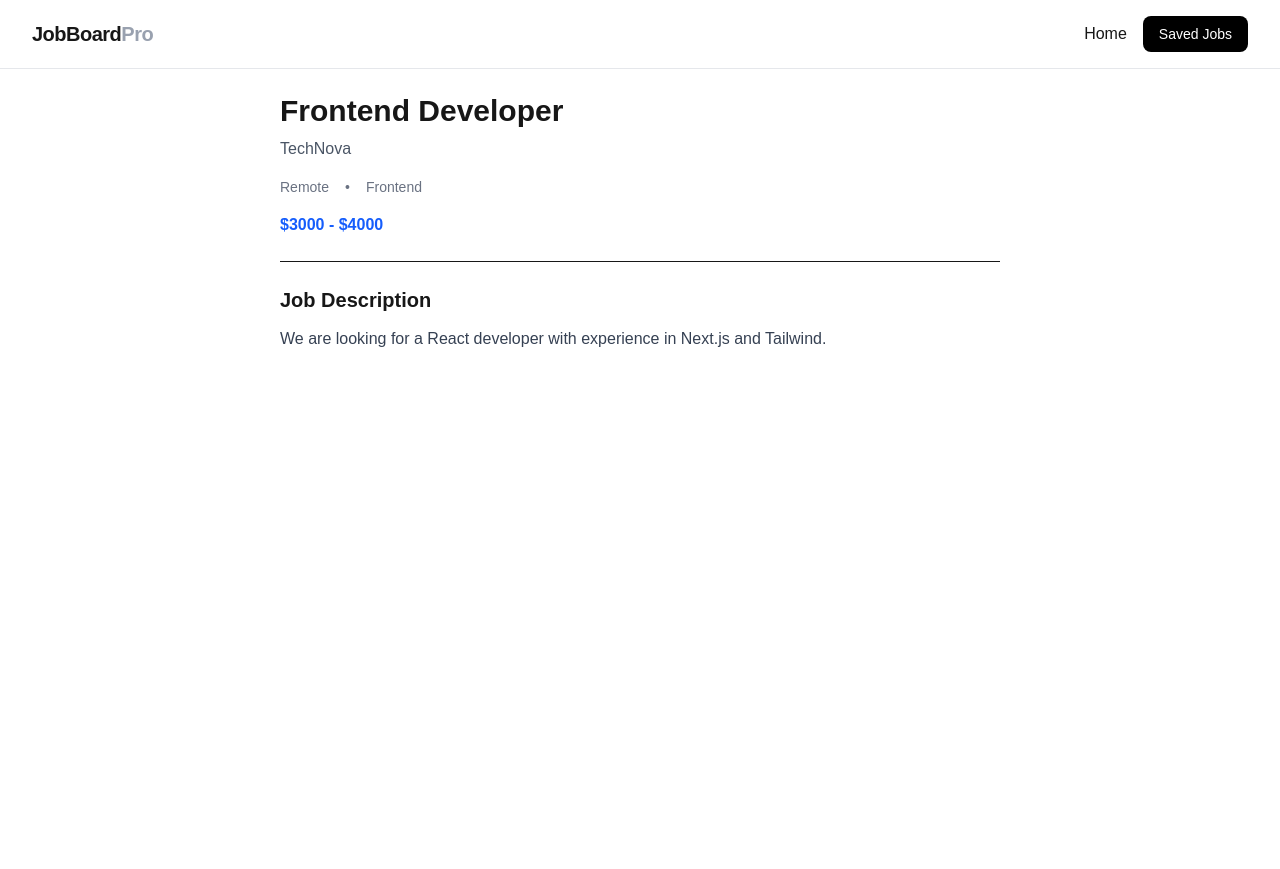
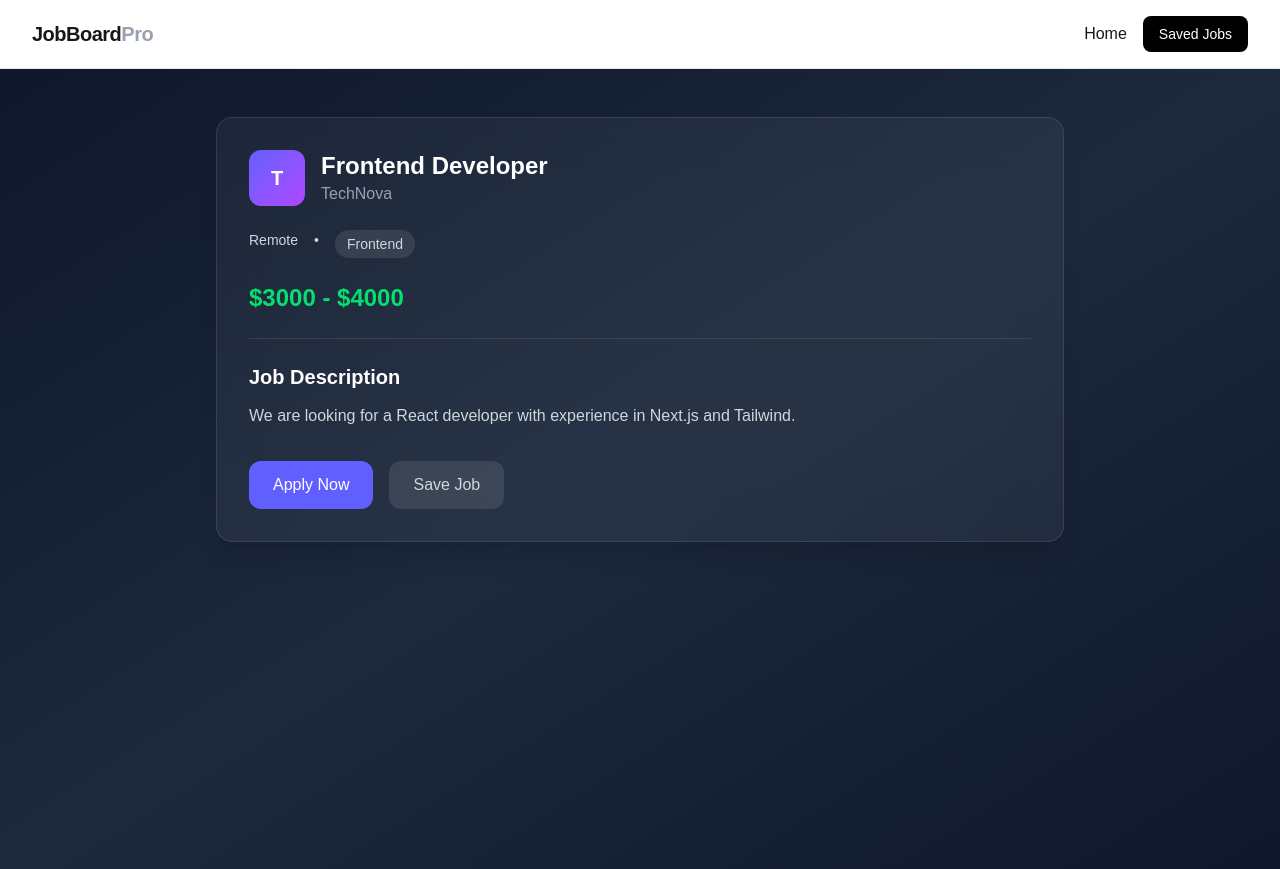
Before and after one commit to PauloCLG09/jobboard-pro, a Next.js app: page /jobs/1 in a window 1280 px wide. Before the commit the page ends 800 px from the top, so only its background shows below. Built offline with nearby package versions, Linux system fonts and the light colour scheme.

Commit message:
cambios de localstorage

```diff
--- a/app/components/JobCard.tsx
+++ b/app/components/JobCard.tsx
@@ -3,6 +3,7 @@
 import Link from "next/link"
 import { IJob } from "@/types"
 import { useJobContext } from "@/context/JobContext"
+import { motion } from "framer-motion"
 
 interface Props {
   job: IJob
@@ -13,40 +14,60 @@ export default function JobCard({ job }: Props) {
   const saved = isSaved(job.id)
 
   return (
-    <div className="group bg-white rounded-2xl border border-gray-200 p-6 shadow-sm hover:shadow-xl hover:-translate-y-1 transition-all duration-300">
-      <h2 className="text-lg font-semibold text-gray-900">
+    <motion.div
+      whileHover={{ y: -6, scale: 1.02 }}
+      className="group bg-white/5 backdrop-blur-xl border border-white/10 hover:border-indigo-400/40 rounded-2xl p-6 shadow-lg hover:shadow-2xl transition-all duration-300"
+    >
+      {/* TOP */}
+      <div className="flex items-start justify-between mb-4">
+
+        <div>
+          <h2 className="text-lg font-semibold text-white group-hover:text-indigo-400 transition">
             {job.title}
           </h2>
-      <p className="text-sm text-gray-500 mt-1">
-        {job.company}
+
+          <p className="text-sm text-gray-400 mt-1">
+            {job.company} • {job.location}
           </p>
-      <p className="text-gray-600">{job.company}</p>
-
-      <div className="grid md:grid-cols-2 lg:grid-cols-3 gap-8">
-        <span>{job.location}</span>
-        <span>•</span>
-        <span>{job.category}</span>
         </div>
 
-      <p className="mt-4 inline-block bg-gray-100 text-gray-800 text-xs font-medium px-3 py-1 rounded-full">
+        {/* Logo fake */}
+        <div className="w-10 h-10 rounded-xl bg-gradient-to-br from-indigo-500 to-purple-500 flex items-center justify-center text-white font-bold">
+          {job.company.charAt(0)}
+        </div>
+      </div>
+
+      {/* CATEGORY */}
+      <span className="inline-block text-xs bg-white/10 text-gray-300 px-3 py-1 rounded-full mb-4">
+        {job.category}
+      </span>
+
+      {/* SALARY */}
+      <p className="text-lg font-semibold text-green-400 mb-4">
         {job.salary}
       </p>
+
+      {/* ACTIONS */}
+      <div className="flex items-center justify-between mt-4">
+
         <Link
           href={`/jobs/${job.id}`}
-        className="inline-block mt-5 text-sm font-medium text-white bg-black px-4 py-2 rounded-lg hover:bg-gray-800 transition"
+          className="text-sm font-medium text-white bg-indigo-500 px-4 py-2 rounded-lg hover:bg-indigo-600 transition"
         >
-        View Details
+          View →
         </Link>
 
         <button
           onClick={() => toggleSaveJob(job)}
-        className={`mt-3 px-4 py-2 rounded-lg text-sm font-medium transition-all duration-200 ${saved
+          className={`text-xs px-3 py-2 rounded-lg font-medium transition-all duration-200 ${saved
               ? "bg-red-500 text-white hover:bg-red-600"
-          : "bg-green-500 text-white hover:bg-green-600"
+              : "bg-white/10 text-gray-300 hover:bg-white/20"
             }`}
         >
-        {saved ? "Remove" : "Save Job"}
+          {saved ? "Saved" : "Save"}
         </button>
+
       </div>
+    </motion.div>
   )
 }
--- a/app/jobs/[id]/page.tsx
+++ b/app/jobs/[id]/page.tsx
@@ -15,23 +15,66 @@ export default async function JobDetail({ params }: Props) {
   if (!job) return notFound()
 
   return (
-    <main className="max-w-3xl mx-auto p-6">
-      <h1 className="text-3xl font-bold">{job.title}</h1>
-      <p className="text-gray-600 mt-2">{job.company}</p>
+  <main className="min-h-screen bg-gradient-to-br from-slate-900 via-slate-800 to-slate-900 py-12">
+    <div className="max-w-4xl mx-auto px-6">
 
-      <div className="flex gap-4 mt-4 text-sm text-gray-500">
+      <div className="bg-white/5 backdrop-blur-xl border border-white/10 rounded-2xl p-8 shadow-xl">
+
+        {/* HEADER */}
+        <div className="flex items-center gap-4 mb-6">
+          {/* Logo fake */}
+          <div className="w-14 h-14 rounded-xl bg-gradient-to-br from-indigo-500 to-purple-500 flex items-center justify-center text-white text-xl font-bold">
+            {job.company.charAt(0)}
+          </div>
+
+          <div>
+            <h1 className="text-2xl font-bold text-white">
+              {job.title}
+            </h1>
+            <p className="text-gray-400">
+              {job.company}
+            </p>
+          </div>
+        </div>
+
+        {/* META */}
+        <div className="flex flex-wrap gap-4 text-sm text-gray-300 mb-6">
           <span>{job.location}</span>
           <span>•</span>
-        <span>{job.category}</span>
+          <span className="bg-white/10 px-3 py-1 rounded-full">
+            {job.category}
+          </span>
         </div>
 
-      <p className="mt-4 font-semibold text-blue-600">{job.salary}</p>
+        {/* SALARY */}
+        <p className="text-2xl font-semibold text-green-400 mb-6">
+          {job.salary}
+        </p>
 
-      <div className="mt-6 border-t pt-6">
-        <h2 className="text-xl font-semibold mb-3">Job Description</h2>
-        <p className="text-gray-700 leading-relaxed">
+        {/* DESCRIPTION */}
+        <div className="border-t border-white/10 pt-6 mb-8">
+          <h2 className="text-xl font-semibold text-white mb-3">
+            Job Description
+          </h2>
+
+          <p className="text-gray-300 leading-relaxed">
             {job.description}
           </p>
+        </div>
+
+        {/* ACTIONS */}
+        <div className="flex gap-4">
+          <button className="bg-indigo-500 text-white px-6 py-3 rounded-xl font-medium hover:bg-indigo-600 transition">
+            Apply Now
+          </button>
+
+          <button className="bg-white/10 text-gray-300 px-6 py-3 rounded-xl hover:bg-white/20 transition">
+            Save Job
+          </button>
+        </div>
+
+      </div>
+
     </div>
   </main>
 )
--- a/app/layout.tsx
+++ b/app/layout.tsx
@@ -1,6 +1,7 @@
 import type { Metadata } from "next"
 import "./globals.css"
 import ClientLayout from "./components/ClientLayout"
+import { JobProvider } from "@/context/JobContext"
 
 export const metadata: Metadata = {
   title: "Job Board",
@@ -10,9 +11,12 @@ export const metadata: Metadata = {
 export default function RootLayout({ children }: { children: React.ReactNode }) {
   return (
     <html lang="en">
-      <body className="bg-gradient-to-b from-white to-gray-100 min-h-screen">        <ClientLayout>
-        {children}
-      </ClientLayout>
+      <body className="bg-gradient-to-b from-white to-gray-100 min-h-screen">
+         <JobProvider>
+          <ClientLayout>
+            {children}
+          </ClientLayout>
+        </JobProvider>
       </body>
     </html>
   )
--- a/app/saved/page.tsx
+++ b/app/saved/page.tsx
@@ -3,27 +3,22 @@
 import { useJobContext } from "@/context/JobContext"
 import JobCard from "../components/JobCard"
 
-
-export default function SavedJobsPage() {
+export default function SavedJobs() {
   const { savedJobs } = useJobContext()
 
-  if (savedJobs.length === 0) {
   return (
-      <main className="max-w-4xl mx-auto p-6">
+    <main className="max-w-6xl mx-auto px-6 py-10">
       <h1 className="text-3xl font-bold mb-6">Saved Jobs</h1>
-        <p className="text-gray-600">You haven’t saved any jobs yet.</p>
-      </main>
-    )
-  }
 
-  return (
-    <main className="max-w-4xl mx-auto p-6">
-      <h1 className="text-3xl font-bold mb-6">Saved Jobs</h1>
-      <div className="grid gap-6">
+      {savedJobs.length === 0 ? (
+        <p className="text-gray-500">No saved jobs yet.</p>
+      ) : (
+        <div className="grid md:grid-cols-2 lg:grid-cols-3 gap-8">
           {savedJobs.map((job) => (
             <JobCard key={job.id} job={job} />
           ))}
         </div>
+      )}
     </main>
   )
 }
--- a/context/JobContext.tsx
+++ b/context/JobContext.tsx
@@ -14,7 +14,7 @@ const JobContext = createContext<JobContextType | undefined>(undefined)
 export function JobProvider({ children }: { children: React.ReactNode }) {
   const [savedJobs, setSavedJobs] = useState<IJob[]>([])
 
-  // 🔥 1️⃣ Leer desde localStorage cuando carga la app
+  // 🔥 Cargar desde localStorage
   useEffect(() => {
     const stored = localStorage.getItem("savedJobs")
     if (stored) {
@@ -22,7 +22,7 @@ export function JobProvider({ children }: { children: React.ReactNode }) {
     }
   }, [])
 
-  // 🔥 2️⃣ Guardar en localStorage cada vez que cambien
+  // 🔥 Guardar en localStorage
   useEffect(() => {
     localStorage.setItem("savedJobs", JSON.stringify(savedJobs))
   }, [savedJobs])
```
Lines whose indentation alone changed are shown as unchanged.
